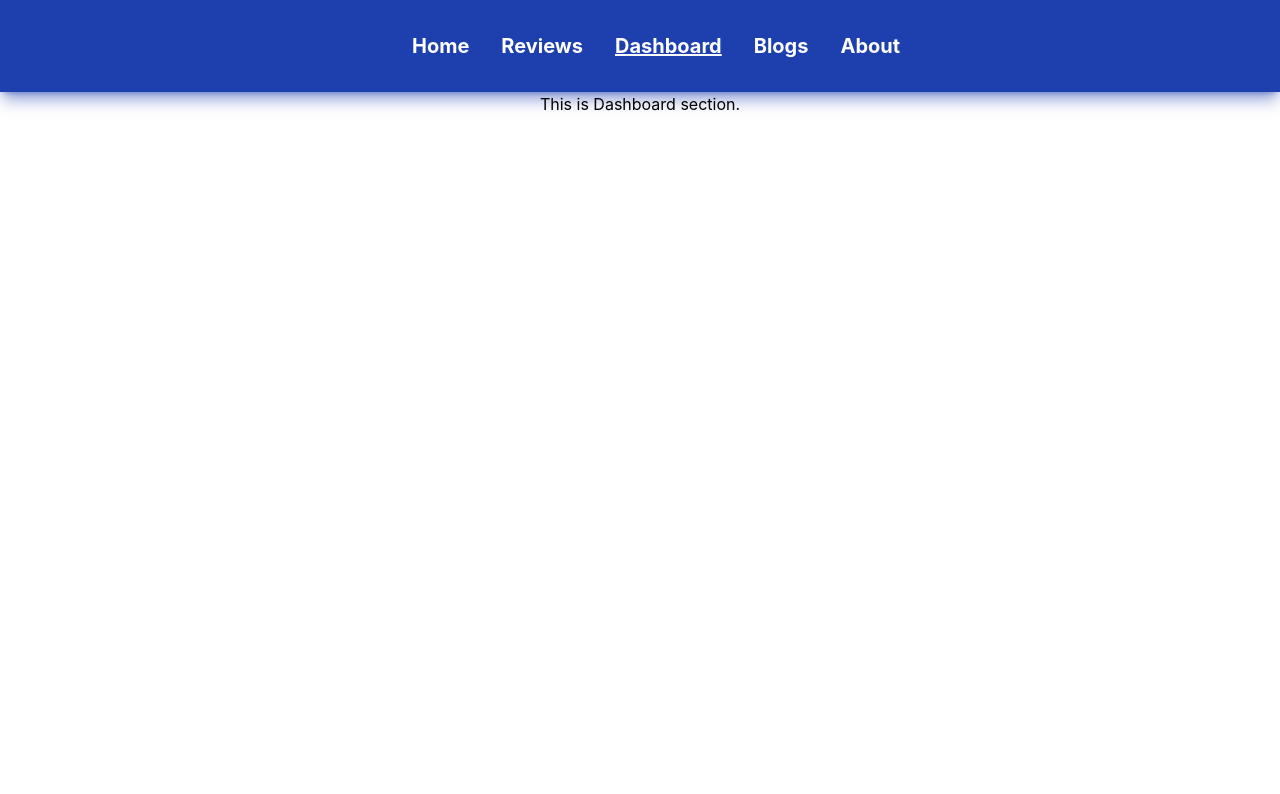
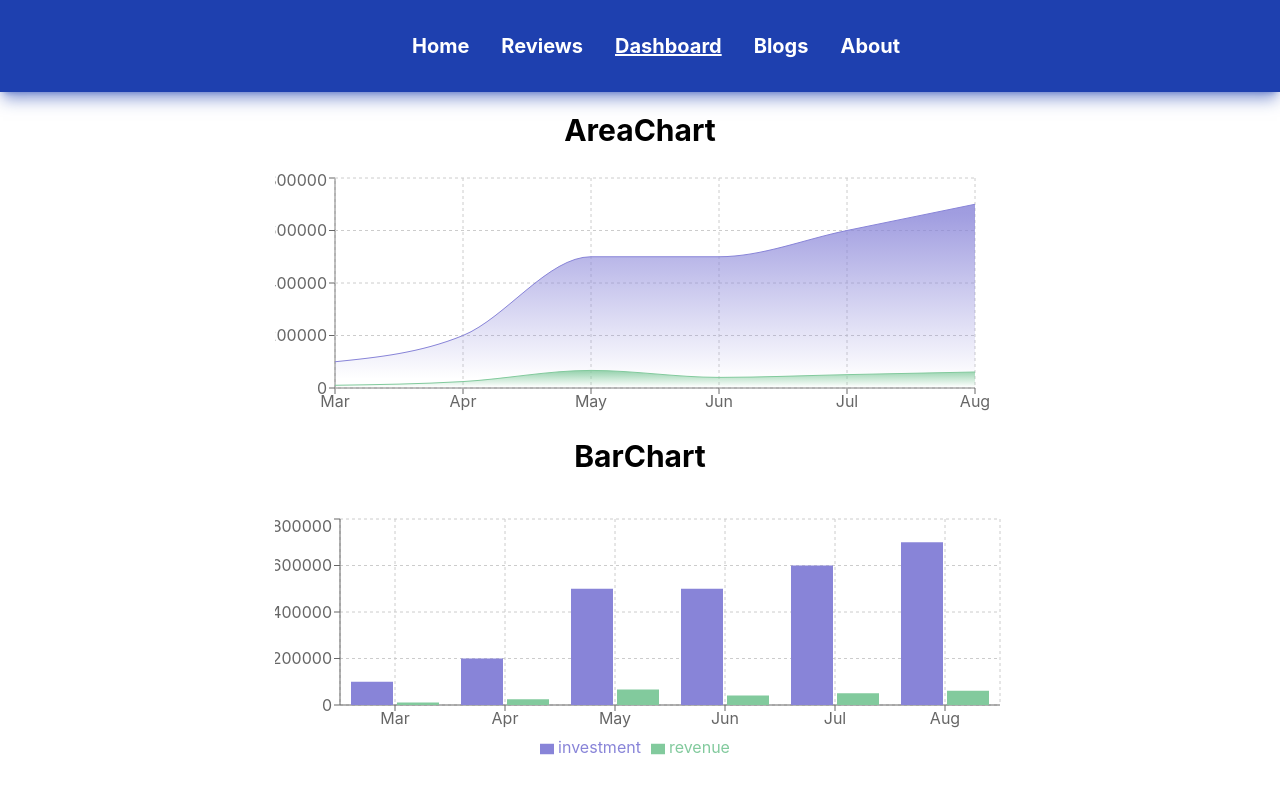
Before and after one commit to MonirujjamanMamun/motor-house, a React (Create React App) app: page /dashboard in a window 1280 px wide. Shown: the top 794 px of the page. Built offline with nearby package versions, Linux system fonts and the light colour scheme.

Commit message:
chart added complited

```diff
--- a/package.json
+++ b/package.json
@@ -10,6 +10,7 @@
     "react-dom": "^18.0.0",
     "react-router-dom": "^6.3.0",
     "react-scripts": "5.0.0",
+    "recharts": "^2.1.9",
     "web-vitals": "^2.1.4"
   },
   "scripts": {
--- a/src/Components/Dashboard/Dashboard.js
+++ b/src/Components/Dashboard/Dashboard.js
@@ -1,9 +1,84 @@
 import React from 'react';
+import { Area, AreaChart, Bar, BarChart, CartesianGrid, Legend, Tooltip, XAxis, YAxis } from 'recharts';
 
 const Dashboard = () => {
+
+    const data = [
+        {
+            "month": "Mar",
+            "investment": 100000,
+            "sell": 241,
+            "revenue": 10401
+        },
+        {
+            "month": "Apr",
+            "investment": 200000,
+            "sell": 423,
+            "revenue": 24500
+        },
+        {
+            "month": "May",
+            "investment": 500000,
+            "sell": 726,
+            "revenue": 67010
+        },
+        {
+            "month": "Jun",
+            "investment": 500000,
+            "sell": 529,
+            "revenue": 40405
+        },
+        {
+            "month": "Jul",
+            "investment": 600000,
+            "sell": 601,
+            "revenue": 50900
+        },
+        {
+            "month": "Aug",
+            "investment": 700000,
+            "sell": 670,
+            "revenue": 61000
+        }
+    ]
+
     return (
         <div>
-            <h1>This is Dashboard section.</h1>
+            <div>
+                <h1 className='text-3xl my-5 font-bold'>AreaChart</h1>
+                <AreaChart className='m-auto my-5' width={730} height={250} data={data}
+                    margin={{ top: 10, right: 30, left: 0, bottom: 0 }}>
+                    <defs>
+                        <linearGradient id="colorUv" x1="0" y1="0" x2="0" y2="1">
+                            <stop offset="5%" stopColor="#8884d8" stopOpacity={0.8} />
+                            <stop offset="95%" stopColor="#8884d8" stopOpacity={0} />
+                        </linearGradient>
+                        <linearGradient id="colorPv" x1="0" y1="0" x2="0" y2="1">
+                            <stop offset="5%" stopColor="#82ca9d" stopOpacity={0.8} />
+                            <stop offset="95%" stopColor="#82ca9d" stopOpacity={0} />
+                        </linearGradient>
+                    </defs>
+                    <XAxis dataKey="month" />
+                    <YAxis />
+                    <CartesianGrid strokeDasharray="3 3" />
+                    <Tooltip />
+                    <Area type="monotone" dataKey="investment" stroke="#8884d8" fillOpacity={1} fill="url(#colorUv)" />
+                    <Area type="monotone" dataKey="revenue" stroke="#82ca9d" fillOpacity={1} fill="url(#colorPv)" />
+                </AreaChart>
+
+            </div>
+            <div>
+                <h1 className='text-3xl my-5 font-bold'>BarChart</h1>
+                <BarChart className='m-auto my-10' width={730} height={250} data={data}>
+                    <CartesianGrid strokeDasharray="3 3" />
+                    <XAxis dataKey="month" />
+                    <YAxis />
+                    <Tooltip />
+                    <Legend />
+                    <Bar dataKey="investment" fill="#8884d8" />
+                    <Bar dataKey="revenue" fill="#82ca9d" />
+                </BarChart>
+            </div>
         </div>
     );
 };
--- a/src/Components/Home/Home.js
+++ b/src/Components/Home/Home.js
@@ -5,8 +5,9 @@ const Home = () => {
         <div className='flex justify-center items-center'>
             <div className=''>
                 <h1 className='text-5xl text-bold'>Your next Yamaha Motor</h1>
-                <h1 className='text-5xl text-blue-500 text-bold'>Your best Motor</h1>
-                <p>Yamaha Motor Corporation, USA (YMUS), is a recognized leader in the outdoor recreation industry. </p>
+                <h1 className='text-5xl text-blue-500 text-bold mt-3'>Your best Motor</h1>
+                <p className='mt-3'>Yamaha Motor Corporation, USA (YMUS), is a recognized leader in the outdoor recreation industry. </p>
+                <button className='rounded bg-blue-400 text-white py-3 px-6 mt-4 hover:bg-blue-500'>Live demo</button>
             </div>
             <div>
                 <img src="https://dd5394a0b8ca8e97ba29-abf76f3d91a2125517d6c7c409f095c7.ssl.cf1.rackcdn.com/content/common/Models/2022/aa28e049-b34b-40a8-8ed0-694d2d2bd9d8.png" alt="yamaha-R15" />
```
Also changed, not shown: public/reviewData.json (added, +45 -0 lines), 1 other file (tests, documents, lock files or other folders).
